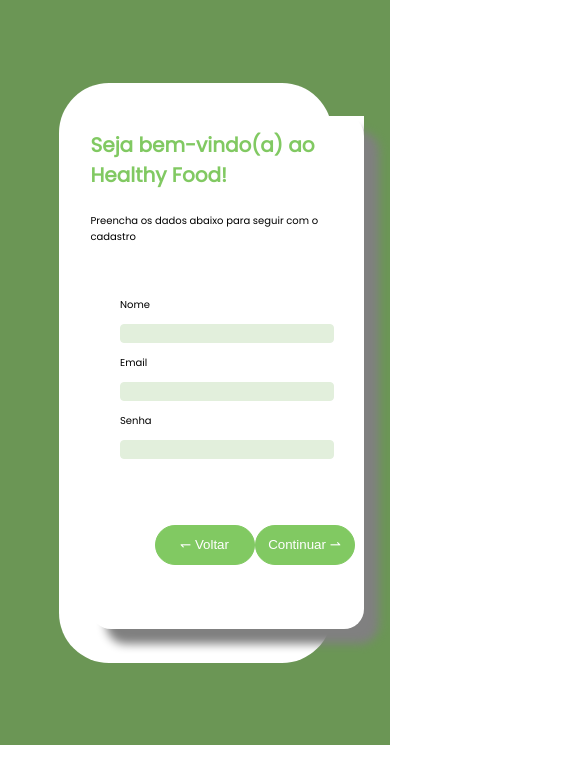
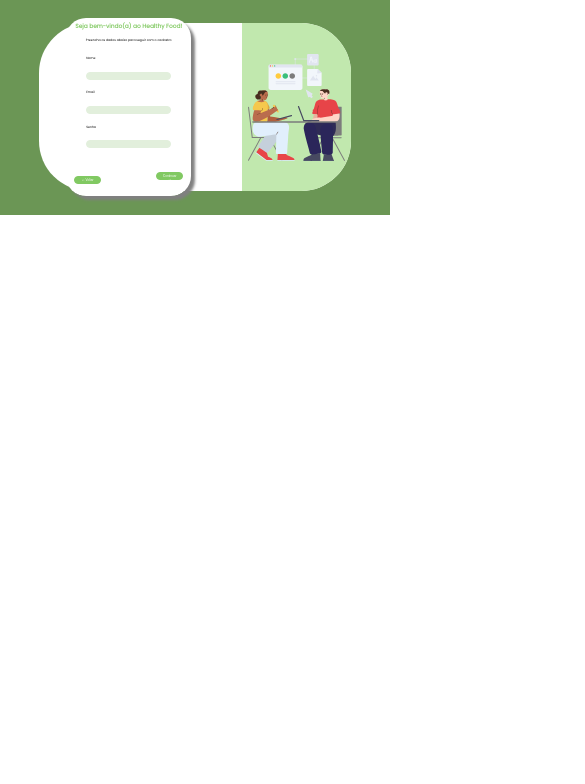
Before and after one commit to Bren-Dev/Healthy-Food, a React (Create React App) app: page /register in a window 390 px wide. Shown: the top 784 px of the page, 585 px wide, since content can reach past the window. Built offline with nearby package versions, Linux system fonts and the light colour scheme.

Commit message:
Register responsive

```diff
--- a/src/pages/CompleteRegistration/index.tsx
+++ b/src/pages/CompleteRegistration/index.tsx
@@ -1,4 +1,4 @@
-import React, { useState } from "react";
+import React, { useState, useEffect} from "react";
 import cepApi from "../../services/cep-api";
 import InputMask from "react-input-mask";
 import {
--- a/src/pages/register/styles.ts
+++ b/src/pages/register/styles.ts
@@ -7,49 +7,31 @@
   justify-content: center;
   align-items: center;
   width: 100%;
-  height: 745px;
+  height: 55vw;
   img {
-    width: 295px;
+    width: 25vw;
   }
 `;
 export const ContentRegister = styled.div`
-  @media (max-width: 768px) {
-    width: 100%;
-    margin-left: 2rem;
-  }
   background-color: #ffffff;
   width: 40%;
-
-  margin-left: 7rem;
+  margin-left: 7vw;
+  border-radius:20px;
 `;
 export const DivRegister = styled.div`
-  /* background: linear-gradient(to left, #eeeef2 0%, #ffffff 4%); */
   border-radius: 20px;
-  box-shadow: 15px 15px 10px gray;
+  box-shadow: 1vw 1vw 0.7vw gray;
 `;
 export const ContentAllRegister = styled.div`
-  @media (max-width: 768px) {
-    width: 70%;
-  }
   border-radius: 50px;
   display: flex;
   justify-content: space-between;
   align-items: center;
   background-color: #ffffff;
-  width: 80%;
-  height: 580px;
-  #linha-horizontal {
-    width: 300px;
-    border: 1px solid #c1e8ae;
-    background-color: #c1e8ae;
-    box-shadow: 0px 4px 4px rgba(0, 0, 0, 0.25);
-  }
+  width: 80vw;
+  height: 43vw;
 `;
 export const ContentImage = styled.div`
-  @media (max-width: 768px) {
-    display: block;
-    visibility: hidden;
-  }
   display: flex;
   justify-content: center;
   align-items: center;
@@ -62,31 +44,31 @@
 
 export const DivInput = styled.div`
   p {
-    font-size: 10px;
-    margin-bottom: 7px;
+    font-size: 0.8vw;
+    margin-bottom: 0.5vw;
     color: #000000;
   }
   input {
-    width: 200px;
+    width: 20vw;
+    height: 1vw;
     border: #e2efdc 1px solid;
     background-color: #e2efdc;
     border-radius: 4px;
-    padding-left: 10px;
+    padding-left: 0.8vw;
   }
 `;
 export const DivButton = styled.div`
-  @media (max-width: 768px) {
-    justify-content: space-around;
-  }
+
   display: flex;
   justify-content: space-between;
-  padding: 4rem;
+  padding: 2vw;
   a {
     text-decoration: none;
   }
   button {
-    width: 100px;
-    height: 40px;
+    font-size: 0.8vw;
+    width: 7vw;
+    height: 2vw;
     background-color: #81c962;
     border: 1px solid #81c962;
     border-radius: 23px;
@@ -101,11 +83,11 @@
   h1 {
     color: rgba(129, 201, 98, 1);
     font-weight: 600;
-    font-size: 20px;
+    font-size: 1.5vw;
   }
   p {
     color: rgba(0, 0, 0, 0, 5);
-    font-size: 10px;
+    font-size: 0.8vw;
   }
 `;
 export const ContentInput = styled.div`
@@ -113,5 +95,5 @@
   justify-content: center;
   flex-direction: column;
   align-items: center;
-  margin-top: 2rem;
+  margin-top: 2vw;
 `;
```
Also changed, not shown: src/components/LocalCookies/index.js (added, +40 -0 lines).
